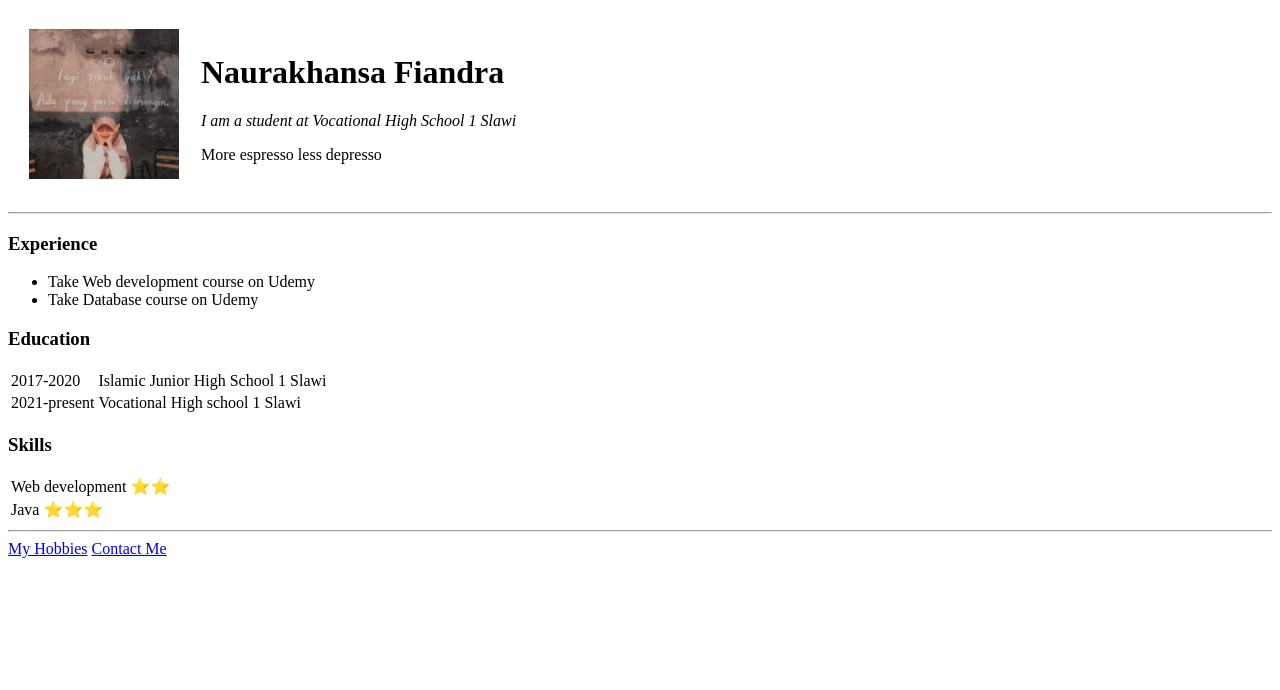
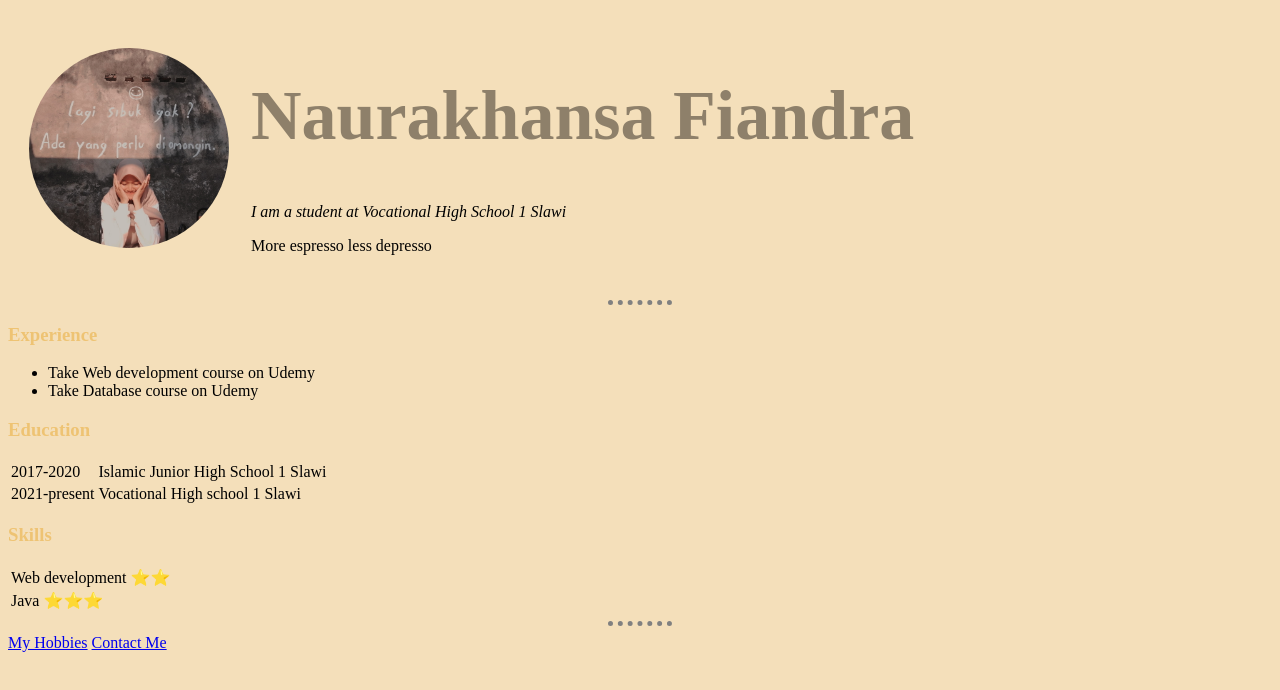
Before and after one commit to nnaurakhansa/cv, a plain HTML site: page index.html in a window 1280 px wide. Drawn offline with Linux system fonts and the light colour scheme; a web font is replaced by a local one.

Commit message:
Update index.html

```diff
--- a/index.html
+++ b/index.html
@@ -3,13 +3,16 @@
     <head>
         <meta charset="utf-8">
         <title>Naurakhansa's Personal site</title>
+        <link rel="stylesheet" href="style.css">
+        <link rel="icon" href="favicon.ico">
     </head>
 
-    <body>
+
+    <body style="background-color: #F4DFBA;">
         <table cellspacing="20">
             <tr>
-                <td> <img src="image/nauraphoto.jpg" width="150" heigth="200"> </td>
-                <td><h1>Naurakhansa Fiandra</h1>
+                <td> <img class="naura" src="image/nauraphoto.jpg" width="200" heigth="200"> </td>
+                <td><h1 class="name">Naurakhansa Fiandra</h1>
                     <p><em>I am a student at Vocational High School 1 Slawi</em></p>
                     <p>More espresso less depresso</p></td>
             </tr>
```
